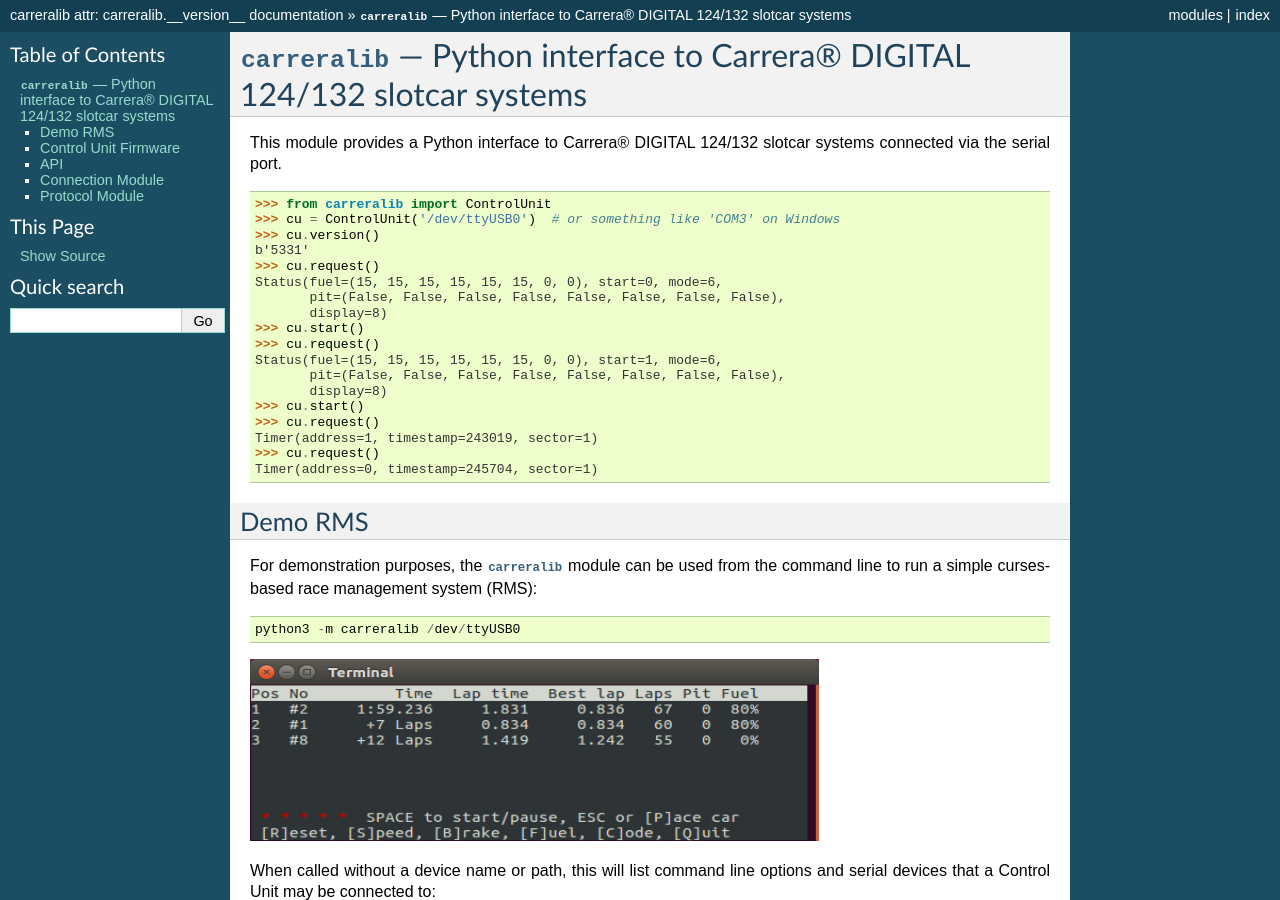
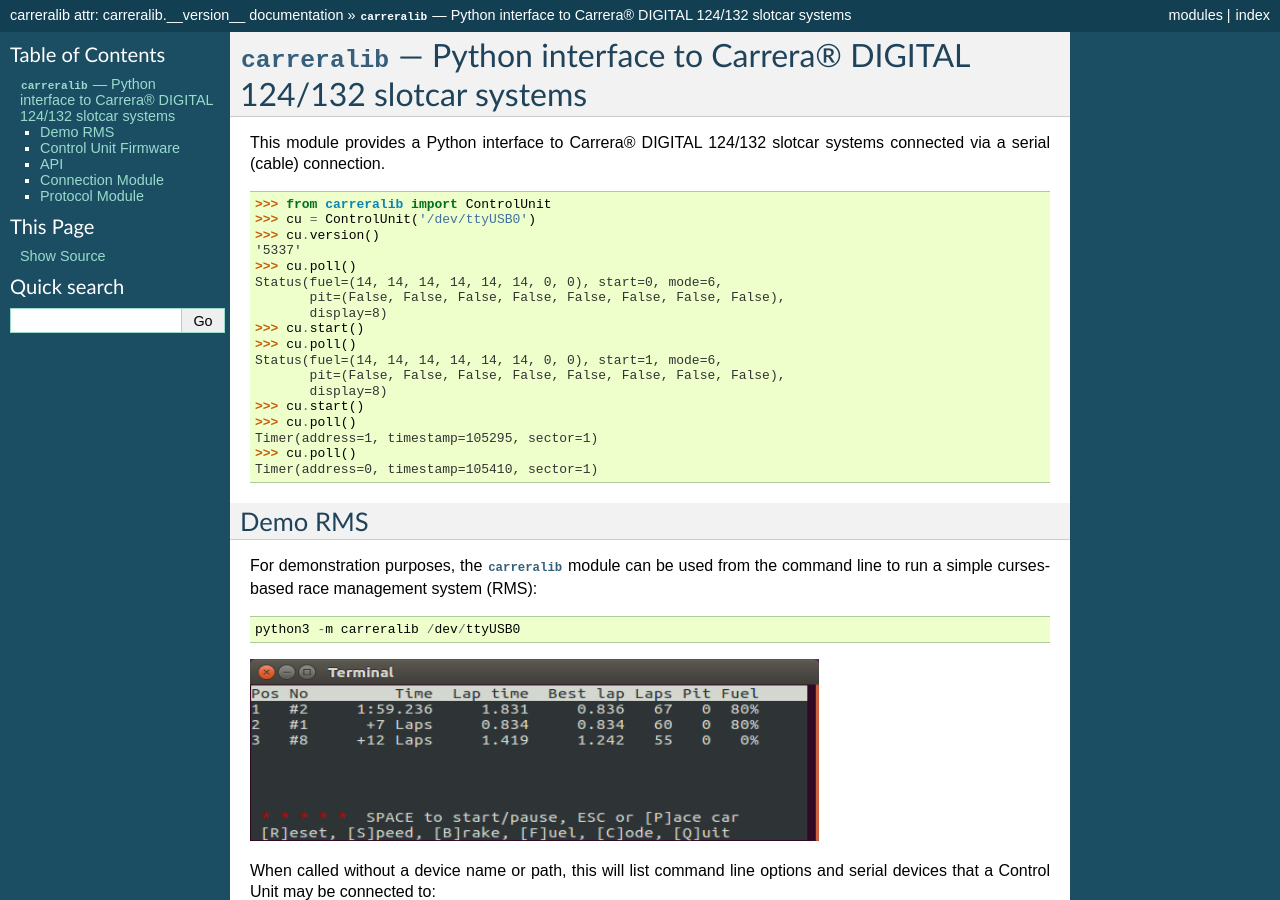
Before and after one commit to tkem/carreralib, a Sphinx documentation site: the page built from docs/index.rst, in a window 1280 px wide and 900 px high. Built offline with Sphinx 7.4.7, drawn with Linux system fonts in a browser that asks for light colours.

```diff
--- a/docs/index.rst
+++ b/docs/index.rst
@@ -4,28 +4,28 @@
 .. module:: carreralib
 
 This module provides a Python interface to Carrera® DIGITAL 124/132
-slotcar systems connected via the serial port.
+slotcar systems connected via a serial (cable) connection.
 
 .. code-block:: pycon
 
    >>> from carreralib import ControlUnit
-   >>> cu = ControlUnit('/dev/ttyUSB0')  # or something like 'COM3' on Windows
+   >>> cu = ControlUnit('/dev/ttyUSB0')
    >>> cu.version()
-   b'5331'
-   >>> cu.request()
-   Status(fuel=(15, 15, 15, 15, 15, 15, 0, 0), start=0, mode=6,
+   '5337'
+   >>> cu.poll()
+   Status(fuel=(14, 14, 14, 14, 14, 14, 0, 0), start=0, mode=6,
           pit=(False, False, False, False, False, False, False, False),
           display=8)
    >>> cu.start()
-   >>> cu.request()
-   Status(fuel=(15, 15, 15, 15, 15, 15, 0, 0), start=1, mode=6,
+   >>> cu.poll()
+   Status(fuel=(14, 14, 14, 14, 14, 14, 0, 0), start=1, mode=6,
           pit=(False, False, False, False, False, False, False, False),
           display=8)
    >>> cu.start()
-   >>> cu.request()
-   Timer(address=1, timestamp=243019, sector=1)
-   >>> cu.request()
-   Timer(address=0, timestamp=245704, sector=1)
+   >>> cu.poll()
+   Timer(address=1, timestamp=105295, sector=1)
+   >>> cu.poll()
+   Timer(address=0, timestamp=105410, sector=1)
 
 
 Demo RMS
```
Also changed, not shown: README.rst (+9 -9 lines).
